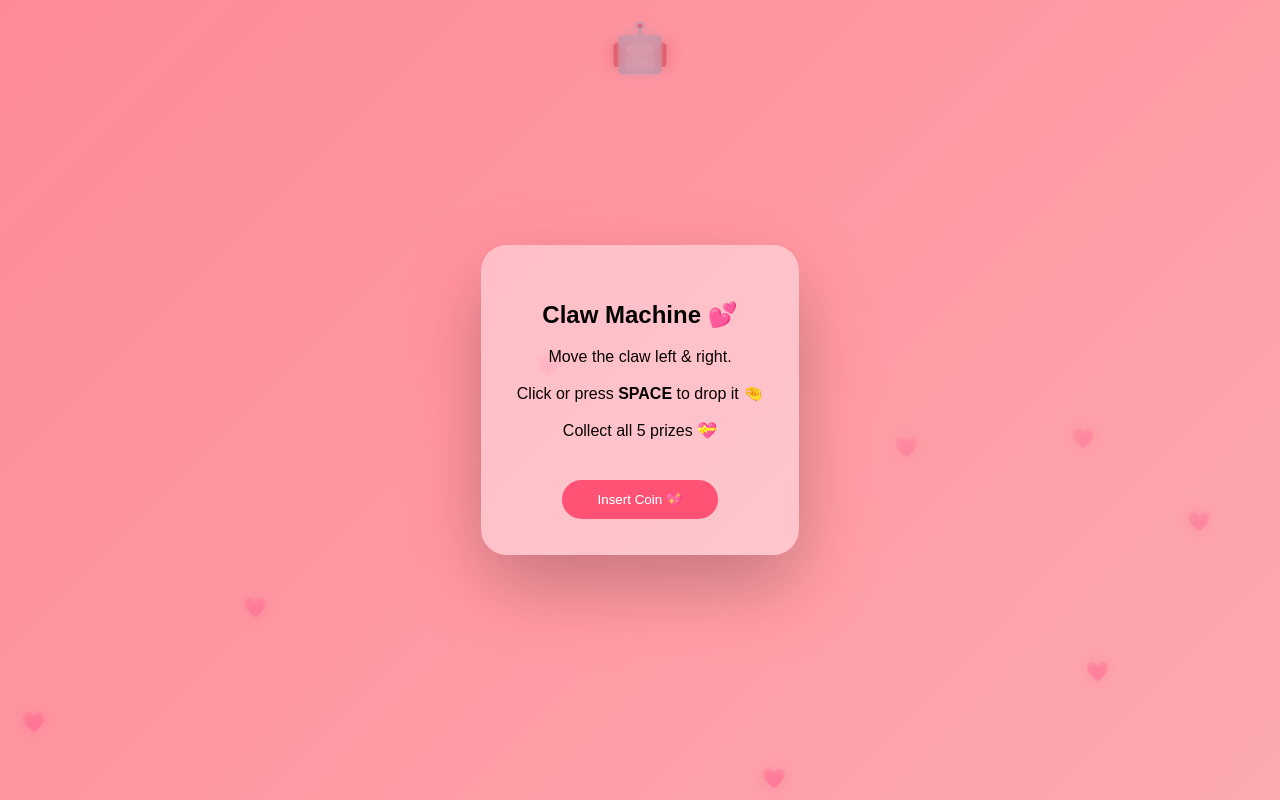
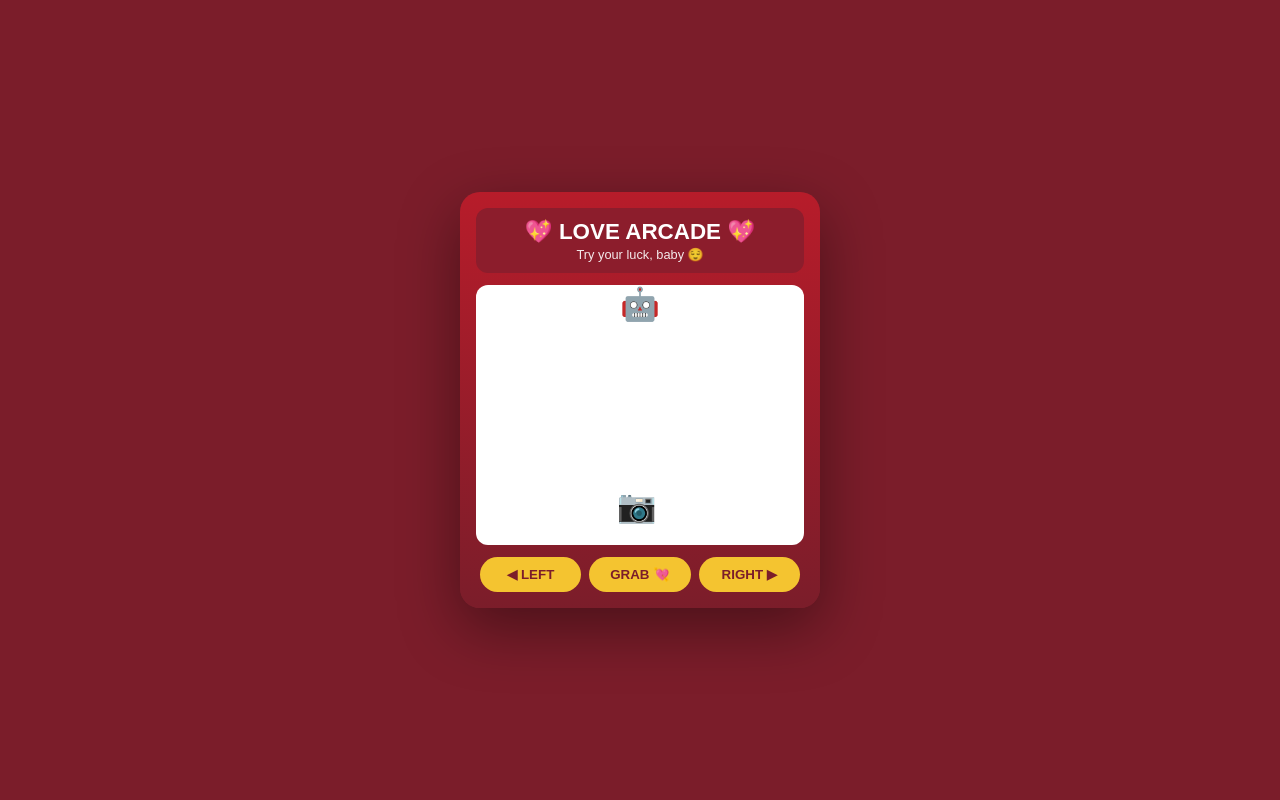
Before and after one commit to aashimab17/vday-proposal-for-my-baby, a plain HTML site: page game.html in a window 1280 px wide. Drawn offline with Linux system fonts and the light colour scheme.

Commit message:
Update game.html

```diff
--- a/game.html
+++ b/game.html
@@ -1,9 +1,9 @@
 <!DOCTYPE html>
 <html lang="en">
 <head>
-<meta charset="UTF-8">
-<title>Claw Machine 💗</title>
-<meta name="viewport" content="width=device-width, initial-scale=1.0">
+<meta charset="UTF-8" />
+<meta name="viewport" content="width=device-width, initial-scale=1.0"/>
+<title>Love Arcade 💗</title>
 
 <style>
 * { box-sizing: border-box; }
@@ -11,129 +11,126 @@
 body {
   margin: 0;
   font-family: 'Poppins', sans-serif;
-  overflow: hidden;
-  background: linear-gradient(135deg, #ff9a9e, #fad0c4);
-  animation: bgPulse 8s ease-in-out infinite;
+  background: #7b1d2a;
+  display: flex;
+  justify-content: center;
+  align-items: center;
+  min-height: 100vh;
+  color: #fff;
 }
 
-@keyframes bgPulse {
-  0%,100% { filter: brightness(1); }
-  50% { filter: brightness(1.08); }
+/* ARCADE CABINET */
+.arcade {
+  width: 360px;
+  background: linear-gradient(#b71c2a, #7b1d2a);
+  border-radius: 20px;
+  box-shadow: 0 20px 60px rgba(0,0,0,0.4);
+  padding: 16px;
+  text-align: center;
 }
 
-/* FLOATING HEARTS */
-.heart {
-  position: fixed;
-  bottom: -20px;
-  font-size: 1.2rem;
-  opacity: 0.4;
-  animation: floatUp linear infinite;
+/* HEADER */
+.header {
+  background: #8c1d2c;
+  border-radius: 12px;
+  padding: 10px;
+  margin-bottom: 10px;
 }
 
-@keyframes floatUp {
-  to {
-    transform: translateY(-110vh);
-    opacity: 0;
-  }
+.header h1 {
+  margin: 0;
+  font-size: 1.4rem;
 }
 
-/* MODAL */
-.modal {
+.header small {
+  font-size: 0.8rem;
+  opacity: 0.9;
+}
+
+/* GAME WINDOW */
+.window {
+  background: #fff;
+  color: #4a1f2c;
+  height: 260px;
+  border-radius: 12px;
+  position: relative;
+  overflow: hidden;
+  margin: 12px 0;
+}
+
+/* CLAW */
+.claw {
+  position: absolute;
+  top: 0;
+  left: 50%;
+  transform: translateX(-50%);
+  font-size: 2rem;
+  transition: left 0.2s ease;
+}
+
+.string {
+  position: absolute;
+  top: 20px;
+  left: 50%;
+  width: 3px;
+  height: 0;
+  background: #ccc;
+  transform: translateX(-50%);
+}
+
+/* PRIZE */
+.prize {
+  position: absolute;
+  bottom: 20px;
+  font-size: 2rem;
+}
+
+/* CONTROLS */
+.controls {
+  display: flex;
+  justify-content: space-between;
+  margin-top: 12px;
+}
+
+.controls button {
+  flex: 1;
+  margin: 0 4px;
+  padding: 10px;
+  border-radius: 20px;
+  border: none;
+  background: #f4c430;
+  color: #7b1d2a;
+  font-weight: bold;
+  cursor: pointer;
+}
+
+/* POPUP */
+.popup {
   position: fixed;
   inset: 0;
-  background: rgba(255, 105, 135, 0.4);
-  backdrop-filter: blur(8px);
+  background: rgba(0,0,0,0.6);
   display: flex;
   align-items: center;
   justify-content: center;
   z-index: 10;
 }
 
-.modal-box {
-  background: rgba(255,255,255,0.35);
-  padding: 36px;
-  border-radius: 26px;
-  text-align: center;
-  box-shadow: 0 30px 80px rgba(0,0,0,0.25);
-}
-
-.modal-box button {
-  margin-top: 24px;
-  padding: 12px 36px;
-  border: none;
-  border-radius: 30px;
-  background: #ff4d6d;
-  color: white;
-  cursor: pointer;
-}
-
-/* GAME */
-.game {
-  position: relative;
-  width: 100vw;
-  height: 100vh;
-}
-
-/* CLAW */
-.claw {
-  position: absolute;
-  top: 20px;
-  left: 50%;
-  font-size: 3rem;
-  transform: translateX(-50%);
-  transition: left 0.1s linear;
-  z-index: 5;
-}
-
-.string {
-  position: absolute;
-  top: 0;
-  left: 50%;
-  width: 4px;
-  height: 0;
-  background: rgba(255,255,255,0.8);
-  transform: translateX(-50%);
-}
-
-/* PRIZE */
-.prize {
-  position: absolute;
-  bottom: 60px;
-  font-size: 2.6rem;
-  animation: wiggle 2s ease-in-out infinite;
-}
-
-@keyframes wiggle {
-  0%,100% { transform: rotate(0deg); }
-  50% { transform: rotate(6deg); }
-}
-
-/* POPUP */
-.popup {
-  position: fixed;
-  inset: 0;
-  background: rgba(255,105,135,0.5);
-  backdrop-filter: blur(8px);
-  display: flex;
-  align-items: center;
-  justify-content: center;
-  z-index: 20;
-}
-
 .popup-box {
-  background: rgba(255,255,255,0.4);
-  padding: 32px;
-  border-radius: 26px;
+  background: #fff;
+  color: #4a1f2c;
+  padding: 24px;
+  border-radius: 20px;
+  width: 280px;
   text-align: center;
 }
 
 .popup-box button {
-  margin-top: 22px;
-  padding: 10px 28px;
+  margin-top: 16px;
+  padding: 10px 24px;
+  border-radius: 20px;
   border: none;
-  border-radius: 28px;
   background: #ff4d6d;
-  color: white;
+  color: #fff;
   cursor: pointer;
 }
 </style>
@@ -141,104 +138,88 @@ body {
 
 <body>
 
-<!-- INSTRUCTIONS -->
-<div class="modal" id="instructions">
-  <div class="modal-box">
-    <h2>Claw Machine 💕</h2>
-    <p>
-      Move the claw left & right.<br><br>
-      Click or press <b>SPACE</b> to drop it 🤏<br><br>
-      Collect all 5 prizes 💝
-    </p>
-    <button onclick="startGame()">Insert Coin 💖</button>
+<div class="arcade">
+  <div class="header">
+    <h1>💖 LOVE ARCADE 💖</h1>
+    <small>Try your luck, baby 😌</small>
+  </div>
+
+  <div class="window" id="window">
+    <div class="claw" id="claw">🤖</div>
+    <div class="string" id="string"></div>
+  </div>
+
+  <div class="controls">
+    <button onclick="moveClaw(-40)">◀ LEFT</button>
+    <button onclick="dropClaw()">GRAB 💘</button>
+    <button onclick="moveClaw(40)">RIGHT ▶</button>
   </div>
 </div>
 
-<div class="game" id="game">
-  <div class="string" id="string"></div>
-  <div class="claw" id="claw">🤖</div>
-</div>
-
 <script>
-/* FLOATING HEARTS */
-setInterval(() => {
-  const h = document.createElement("div");
-  h.className = "heart";
-  h.textContent = "💗";
-  h.style.left = Math.random() * 100 + "vw";
-  h.style.animationDuration = 6 + Math.random() * 4 + "s";
-  document.body.appendChild(h);
-  setTimeout(() => h.remove(), 10000);
-}, 600);
-
-/* GAME LOGIC */
-const game = document.getElementById("game");
+const windowEl = document.getElementById("window");
 const claw = document.getElementById("claw");
 const string = document.getElementById("string");
 
+let clawX = windowEl.offsetWidth / 2;
 let dropping = false;
-let collected = 0;
 
-const gifts = [
-  { emoji: "🍳", text: "One homemade meal by baby 👩‍🍳💕" },
-  { emoji: "☕", text: "Morning coffee in bed privileges for life ☕😌" },
-  { emoji: "❤️", text: "I will flash you anytime you want 😌🔥" },
-  { emoji: "👶", text: "I will keep your inner child alive forever 🤪🧸" },
-  { emoji: "😘", text: "If you kiss me during an argument, it ends there 😤💋" }
+/* YOUR PRIZES — UNTOUCHED CONTENT */
+const prizes = [
+  { emoji: "📷", text: "Starting today, I will post on Instagram regularly 📸💗" },
+  { emoji: "🍕", text: "For 30 days, I will not touch junk food 😤🍕" },
+  { emoji: "✍️", text: "You can redeem one sweet paragraph with your praises when you are down 💌" },
+  { emoji: "💍", text: "Redeem a lifetime of happiness with me. Kalesh complimentary 😌💍" },
+
+  { emoji: "💋", text: "Unlimited kisses voucher 💋" },
+  { emoji: "💗", text: "Lifetime cuddles subscription activated 🥰" },
+  { emoji: "☕", text: "Coffee dates on demand ☕😌" },
+  { emoji: "🧸", text: "Inner child protection & care plan 🤪🧸" },
+  { emoji: "🍳", text: "Homemade meals by baby 👩‍🍳💕" }
 ];
 
-document.addEventListener("mousemove", e => {
-  if (!dropping) {
-    claw.style.left = e.clientX + "px";
-    string.style.left = e.clientX + "px";
-  }
-});
+let currentPrize = null;
 
-document.addEventListener("click", dropClaw);
-document.addEventListener("keydown", e => {
-  if (e.code === "Space") dropClaw();
-});
-
-function startGame() {
-  document.getElementById("instructions").style.display = "none";
-  spawnPrize();
+function spawnPrize() {
+  if (!prizes.length) return;
+  const data = prizes.shift();
+  const p = document.createElement("div");
+  p.className = "prize";
+  p.textContent = data.emoji;
+  p.dataset.text = data.text;
+  p.style.left = Math.random() * 80 + "%";
+  windowEl.appendChild(p);
+  currentPrize = p;
 }
 
-function spawnPrize() {
-  if (!gifts.length) return;
-  const prize = gifts.shift();
-  const el = document.createElement("div");
-  el.className = "prize";
-  el.textContent = prize.emoji;
-  el.dataset.text = prize.text;
-  el.style.left = Math.random() * 80 + "vw";
-  game.appendChild(el);
+spawnPrize();
+
+function moveClaw(delta) {
+  if (dropping) return;
+  clawX = Math.max(20, Math.min(windowEl.offsetWidth - 20, clawX + delta));
+  claw.style.left = clawX + "px";
+  string.style.left = clawX + "px";
 }
 
 function dropClaw() {
-  if (dropping) return;
-  const prize = document.querySelector(".prize");
-  if (!prize) return;
-
+  if (dropping || !currentPrize) return;
   dropping = true;
-  let down = 20;
+  let height = 0;
 
   const fall = setInterval(() => {
-    down += 10;
-    claw.style.top = down + "px";
-    string.style.height = down + "px";
+    height += 10;
+    string.style.height = height + "px";
 
-    const c = claw.getBoundingClientRect();
-    const p = prize.getBoundingClientRect();
+    const clawRect = claw.getBoundingClientRect();
+    const prizeRect = currentPrize.getBoundingClientRect();
 
-    if (c.bottom >= p.top && c.left < p.right && c.right > p.left) {
+    if (clawRect.bottom >= prizeRect.top) {
       clearInterval(fall);
-      prize.remove();
-      collected++;
-      showGift(prize.dataset.text);
+      currentPrize.remove();
+      showPopup(currentPrize.dataset.text);
     }
 
-    if (down > window.innerHeight - 120) {
+    if (height > 200) {
       clearInterval(fall);
       resetClaw();
     }
@@ -246,29 +227,31 @@ function dropClaw() {
 }
 
 function resetClaw() {
-  claw.style.top = "20px";
   string.style.height = "0";
   dropping = false;
 }
 
-function showGift(text) {
+function showPopup(text) {
   const pop = document.createElement("div");
   pop.className = "popup";
   pop.innerHTML = `
     <div class="popup-box">
       <p>${text}</p>
-      ${
-        collected === 5
-          ? `<button onclick="location.href='/vday-proposal-for-my-baby/bucket.html'">
-              That was cute, what next? 😌
-            </button>`
-          : `<button onclick="this.closest('.popup').remove(); resetClaw(); spawnPrize();">
-              Keep playing 🎮
-            </button>`
-      }
+      <button onclick="nextPrize(this)">Continue 😌</button>
     </div>
   `;
   document.body.appendChild(pop);
+}
+
+function nextPrize(btn) {
+  btn.closest(".popup").remove();
+  resetClaw();
+
+  if (prizes.length) {
+    spawnPrize();
+  } else {
+    window.location.href = "/vday-proposal-for-my-baby/bucket.html";
+  }
 }
 </script>
 
```
